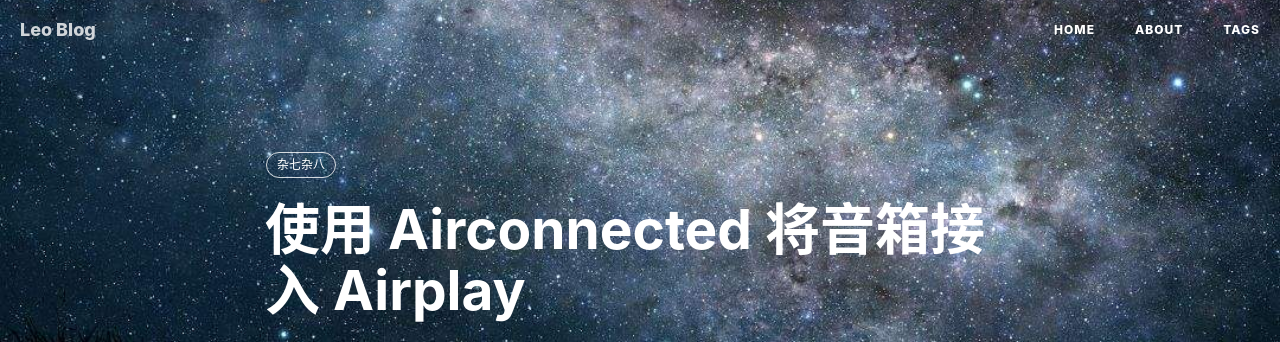
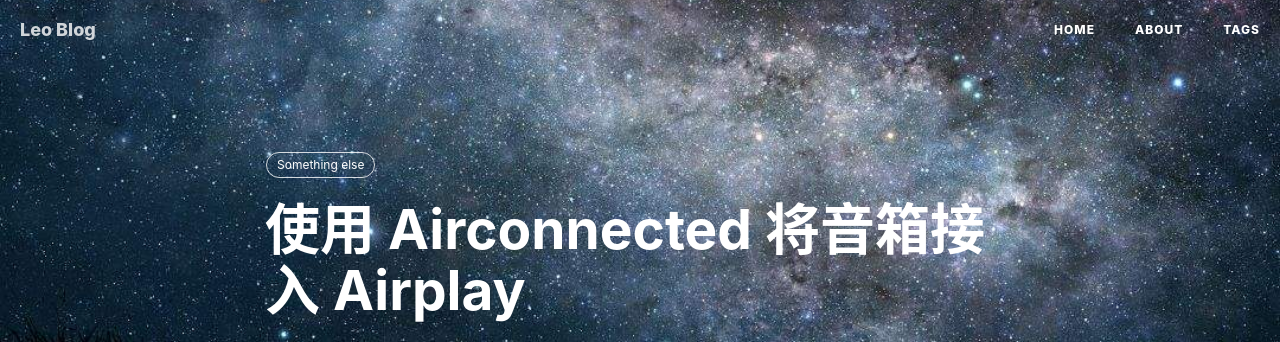
Before and after one commit to derek1998/derek1998.github.io, a Jekyll site: the page built from _posts/2022-01-31-Airconnect.md, in a window 1280 px wide and 900 px high. Shown: the top 342 px of the window. Built offline with Jekyll 4.4.1, drawn with Linux system fonts in a browser that asks for light colours; nearby versions of some CDN libraries; formulas are drawn with MathJax 3; comment, search, counter and statistics services are not loaded.

Commit message:
Update 2022-01-31-Airconnect.md

```diff
--- a/_posts/2022-01-31-Airconnect.md
+++ b/_posts/2022-01-31-Airconnect.md
@@ -7,7 +7,7 @@ header-img: img/post_bao_yan.jpg
 catalog: true
 # toc: true
 tags:
-    - 杂七杂八
+    - Something else
 ---
 <!-- * 目录
 {:toc #markdown-toc} -->
```
